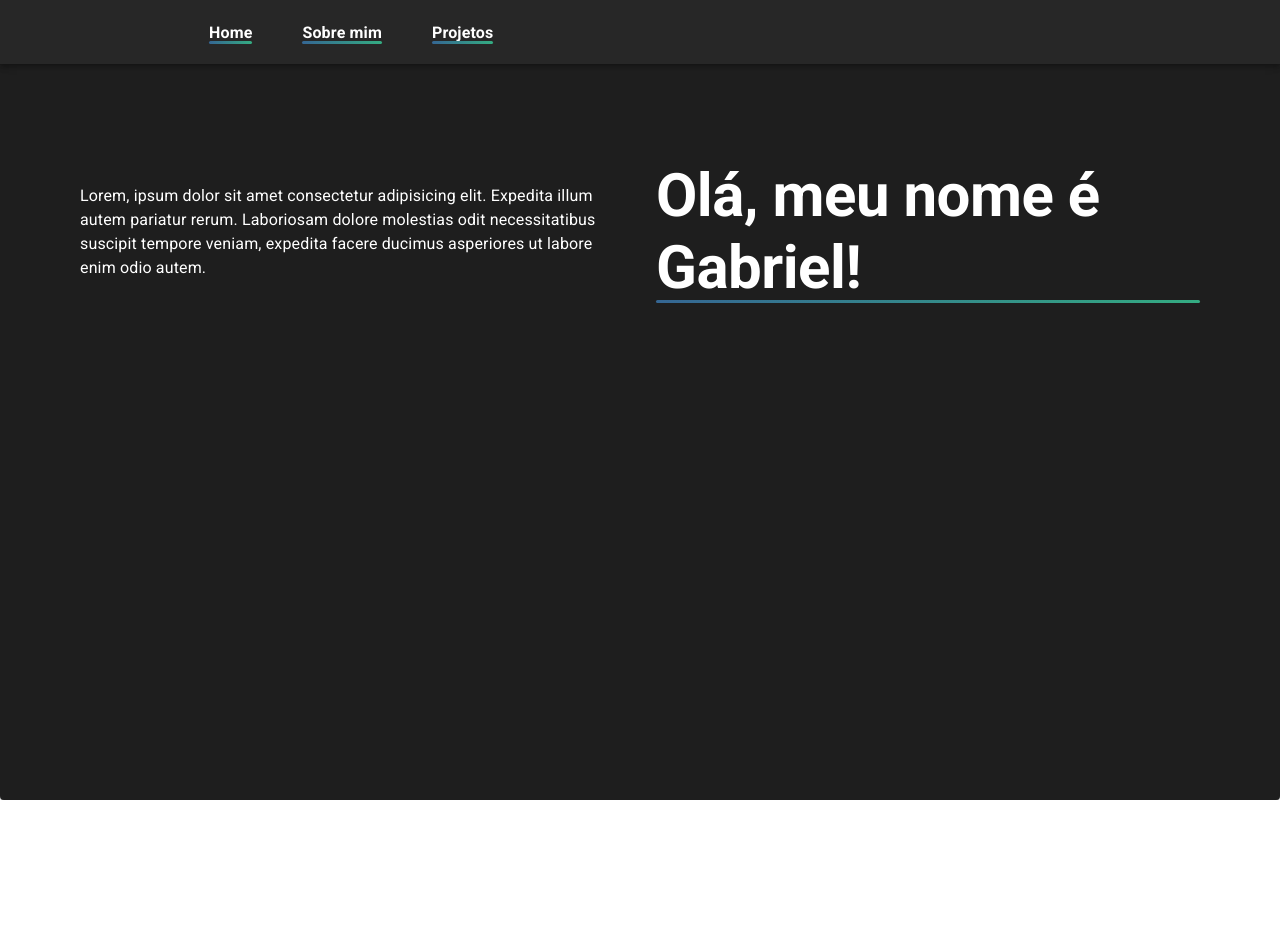
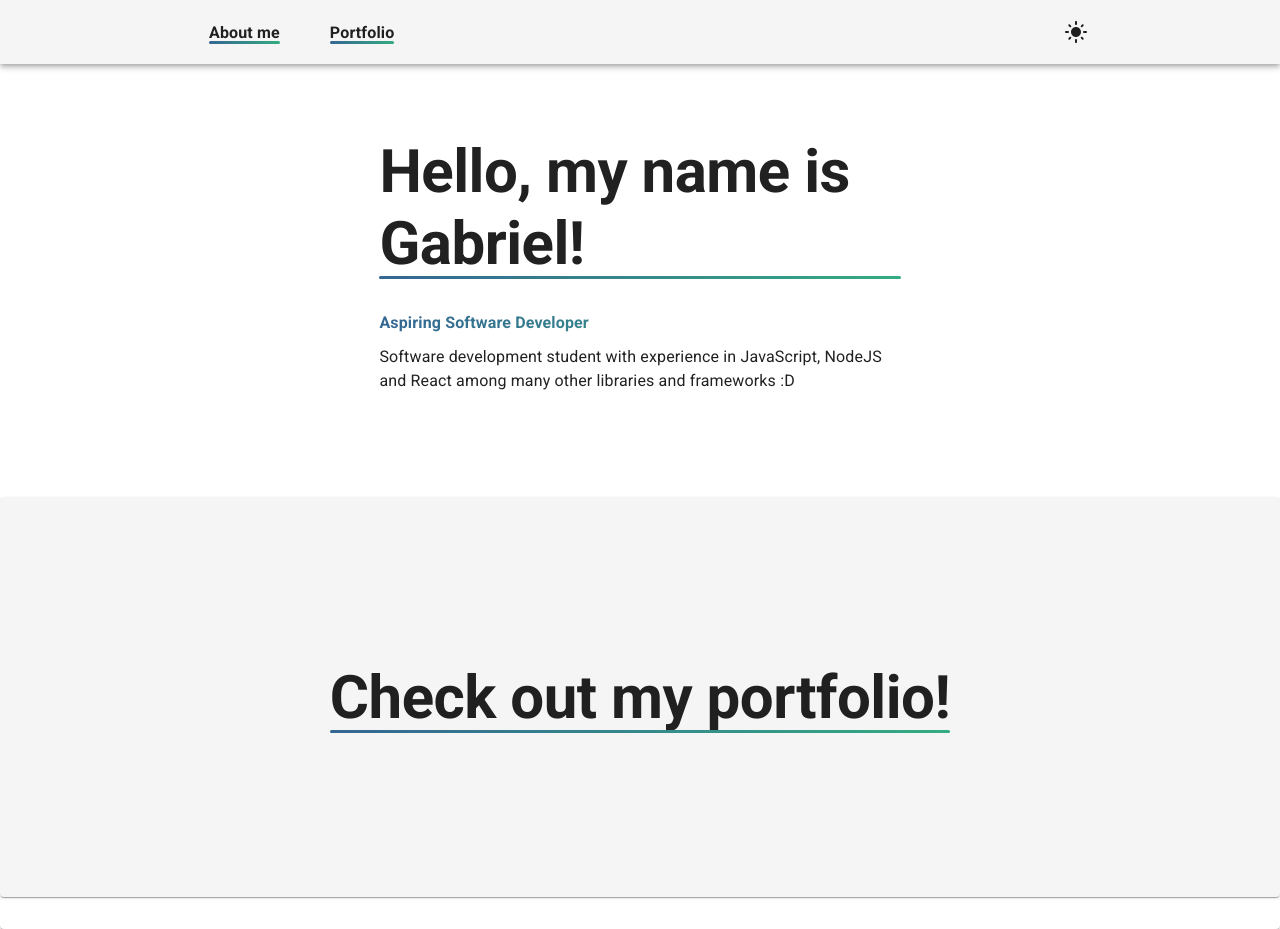
Before and after one commit to gbrissi/personal-website, a React (Vite) app in the folder portfolio/: page / in a window 1280 px wide. Before the commit the page ends 800 px from the top, so only its background shows below. Built offline with nearby package versions, Linux system fonts and the light colour scheme.

Commit message:
feat: night mode and light mode added

```diff
--- a/portfolio/src/App.tsx
+++ b/portfolio/src/App.tsx
@@ -1,17 +1,51 @@
 import Header from "./components/Header"
 import Banner from "./components/Banner"
+import Portfolio from './components/Portfolio'
 import {styled} from '@mui/system'
-import {Container, Paper} from '@mui/material'
+import {Paper} from '@mui/material'
+import React, {useState} from "react"
+import {useTheme, ThemeProvider, createTheme} from '@mui/material/styles'
+import {ColorModeContext} from './components/Header'
 
 function App() {
+  const [mode, setMode] = React.useState<'light' | 'dark'>('light');
+  const colorMode = React.useMemo(
+    () => ({
+      toggleColorMode: () => {
+        setMode((prevMode) => (prevMode === 'light' ? 'dark' : 'light'));
+      },
+    }),
+    [],
+  );
+
+  const theme = React.useMemo(
+    () =>
+      createTheme({
+        palette: {
+          mode,
+          primary: {
+            main: '#f5f5f5',
+          },
+          secondary: {
+            main: '#000'
+          }
+        },
+      }),
+    [mode],
+  );
 
   return (
+    <ColorModeContext.Provider value={colorMode}>
+      <ThemeProvider theme={theme}>
         <AppContainer>
           <Header/>
           <Container>
             <Banner/>
+            <Portfolio color={mode === 'light' ? '#f5f5f5' : '#161616'}/>
           </Container>
         </AppContainer>
+      </ThemeProvider>
+    </ColorModeContext.Provider>
   )
 }
 
@@ -20,4 +54,12 @@ const AppContainer = styled(Paper)`
   min-height: 100vh;
 `
 
+const Container = styled('div')`
+  width: 100%;
+  display: flex;
+  justify-content: center;
+  align-items: center;
+  flex-direction: column;
+`
+
 export default App
--- a/portfolio/src/components/Banner.tsx
+++ b/portfolio/src/components/Banner.tsx
@@ -1,19 +1,24 @@
 import React from 'react'
+import Photo from '../assets/photo.png'
+import { teal } from '@mui/material/colors'
 import {styled} from '@mui/material/styles'
-import { Typography, Fade} from '@mui/material'
+import { Typography, Zoom, Avatar } from '@mui/material'
 
 function Banner() {
   return (
-    <Fade in timeout={300}>
+    <Zoom in timeout={300}>
+      <Wrapper>
         <BannerContainer>
           <BannerComponents>
-          <Typography variant='body1'>Lorem, ipsum dolor sit amet consectetur adipisicing elit. Expedita illum autem pariatur rerum. Laboriosam dolore molestias odit necessitatibus suscipit tempore veniam, expedita facere ducimus asperiores ut labore enim odio autem.</Typography>
+            <GradientTypography variant='body1'>Aspiring Software Developer </GradientTypography>
+            <Typography variant='body1'>Software development student with experience in JavaScript, NodeJS and React among many other libraries and frameworks :D</Typography>
           </BannerComponents>
           <BannerComponents>
-          <CustomTypography variant='h2'>Olá, meu nome é Gabriel!</CustomTypography>
+            <CustomTypography variant='h2'>Hello, my name is Gabriel!</CustomTypography>
           </BannerComponents>
         </BannerContainer>
-    </Fade>
+      </Wrapper>
+    </Zoom>
   )
 }
 
@@ -30,19 +35,43 @@ const CustomTypography = styled(Typography)`
   }
 `
 
+const Wrapper = styled('div')`
+  display: flex;
+  justify-content: center;
+  align-items: center;
+  min-height: 50vh
+`
+
 const BannerContainer = styled('div')`
-    margin-top: 5rem;
+  width: 60%;
+  justify-self: center;
+  align-self: center;
+  margin: 2rem 0;
   display: flex;
-    flex-direction: row;
+  padding: 1.5rem;
+  align-items: center;
+  flex-direction: column-reverse;
+  @media (max-width: 900px) {
+    width: 80%;
+  }
   @media (max-width: 600px) {
     flex-direction: column-reverse;
+    width: 100%;
   }
+`
+
+const GradientTypography = styled(Typography)`
+  font-weight: bolder;
+  color: transparent;
+  margin-bottom: 10px;
+  background: linear-gradient(90deg, rgba(53,102,147,1) 0%, rgba(52,172,130,1) 100%);
+  background-clip: text;
 `
 
 const BannerComponents = styled('div')`
   display: flex;
   justify-content: center;
-  align-items: center;
+  flex-direction: column;
   padding: 1rem;
   flex: 1;
 `
--- /dev/null
+++ b/portfolio/src/components/Portfolio.tsx
@@ -0,0 +1,49 @@
+import React from 'react'
+import {styled} from '@mui/material'
+import {Typography, Zoom, Paper} from '@mui/material'
+
+function Portfolio(props: any) {
+  return (
+        <PortfolioContainer sx={{backgroundColor: props.color}}>
+            <Zoom timeout={300} in>
+                <TitleContainer>
+                    <CustomTypography variant='h2'>Check out my portfolio!</CustomTypography>
+                </TitleContainer>
+            </Zoom>
+        </PortfolioContainer>
+    )
+}
+
+const TitleContainer = styled('div')`
+    @media (max-width: 900px) {
+      width: 80%;
+    }
+    @media (max-width: 600px) {
+      width: 100%;
+    }
+`
+
+const PortfolioContainer = styled(Paper)`
+    padding: 2rem;
+    display: flex;
+    width: 100%;
+    justify-content: center;
+    align-items: center;
+    margin: 2rem 0;
+    min-height: 50vh;
+`
+
+const CustomTypography = styled(Typography)`
+  font-weight: bolder;
+  ::after {
+    display: block;
+    position: relative;
+    content: '';
+    margin-top: -4px;
+    height: 3px;
+    border-radius: 5px;
+    background: linear-gradient(90deg, rgba(53,102,147,1) 0%, rgba(52,172,130,1) 100%);
+  }
+`
+
+export default Portfolio
--- a/portfolio/src/components/header.tsx
+++ b/portfolio/src/components/header.tsx
@@ -1,23 +1,34 @@
-import React from 'react'
+import React, {useState, useContext} from 'react'
 import {styled} from '@mui/material'
-import {AppBar, Toolbar, Paper, Typography, Grid, Container, Fade } from '@mui/material'
+import {AppBar, Toolbar, Paper, Typography, IconButton, Grid, Container, Fade } from '@mui/material'
+import DarkModeIcon from '@mui/icons-material/DarkMode';
+import LightModeIcon from '@mui/icons-material/LightMode';
+import {useTheme, ThemeProvider, createTheme} from '@mui/material/styles';
+
+export const ColorModeContext = React.createContext({ toggleColorMode: () => {
+}})
 
 function Header() {
+  const theme = useTheme();
+  console.log(theme.palette.mode)
+  const colorMode = React.useContext(ColorModeContext)
   return (
     <AppBar position='static' color='primary'>
       <CustomToolbar variant='regular'>
         <Fade timeout={300} in unmountOnExit>
           <LinkContainer>
             <StyledDivision>
-              <CustomTypography sx={{cursor:'pointer'}} variant='body1'>Home</CustomTypography>
+              <CustomTypography sx={{cursor:'pointer'}} variant='body1'>About me</CustomTypography>
             </StyledDivision>
             <StyledDivision>
-              <CustomTypography sx={{cursor:'pointer'}} variant='body1'>Sobre mim</CustomTypography>
-            </StyledDivision>
-            <StyledDivision>
-              <CustomTypography sx={{cursor:'pointer'}} variant='body1'>Projetos</CustomTypography>
+              <CustomTypography sx={{cursor:'pointer'}} variant='body1'>Portfolio</CustomTypography>
             </StyledDivision>
           </LinkContainer>
+        </Fade>
+        <Fade timeout={1000} in>
+            <IconButton onClick={colorMode.toggleColorMode} color='inherit'>
+              {theme.palette.mode === 'dark' ? <DarkModeIcon/> : <LightModeIcon/>}
+            </IconButton>
         </Fade>
       </CustomToolbar>
     </AppBar>
@@ -32,9 +43,6 @@ const LinkContainer = styled('div')`
   width: 100%;
   display: flex;
   align-items: center;
-  @media (max-width: 600px) {
-    justify-content: center;
-  }
 `
 
 const CustomTypography = styled(Typography)`
@@ -59,6 +67,7 @@ const CustomToolbar = styled(Toolbar)`
   justify-content: space-between;
   @media (max-width: 600px) {
     width: 100vw;
+    padding: 0 2rem;
   }
 `
 
--- a/portfolio/src/main.tsx
+++ b/portfolio/src/main.tsx
@@ -1,30 +1,14 @@
 import React from 'react'
 import ReactDOM from 'react-dom/client'
 import App from './App'
-
 import './index.css'
-
-import { teal } from '@mui/material/colors'
-import { ThemeProvider, createTheme } from '@mui/material/styles';
 import { BrowserRouter, Routes, Route } from 'react-router-dom'
 
-const theme = createTheme({
-  palette: {
-    mode: 'dark',
-    primary: {
-      light: '#f5f5f5',
-      main: '#fff',
-      dark: '#424242'
-    },
-  }
-})
 
 ReactDOM.createRoot(document.getElementById('root') as HTMLElement).render(
   <BrowserRouter>
-    <ThemeProvider theme={theme}>
       <Routes>
         <Route path="/" element={<App />} />
       </Routes>
-    </ThemeProvider>
   </BrowserRouter>
 )
```
Also changed, not shown: portfolio/src/assets/photo.png (added). Lines whose indentation alone changed are shown as unchanged.
